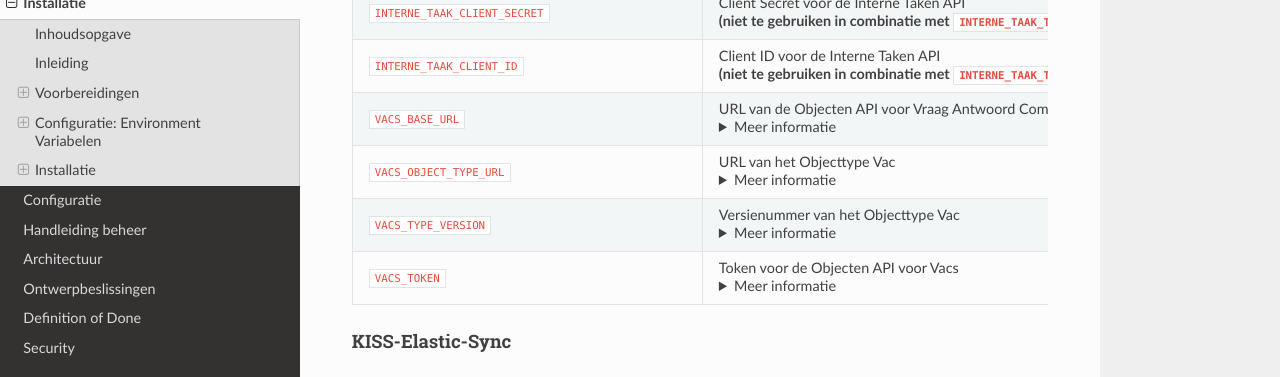
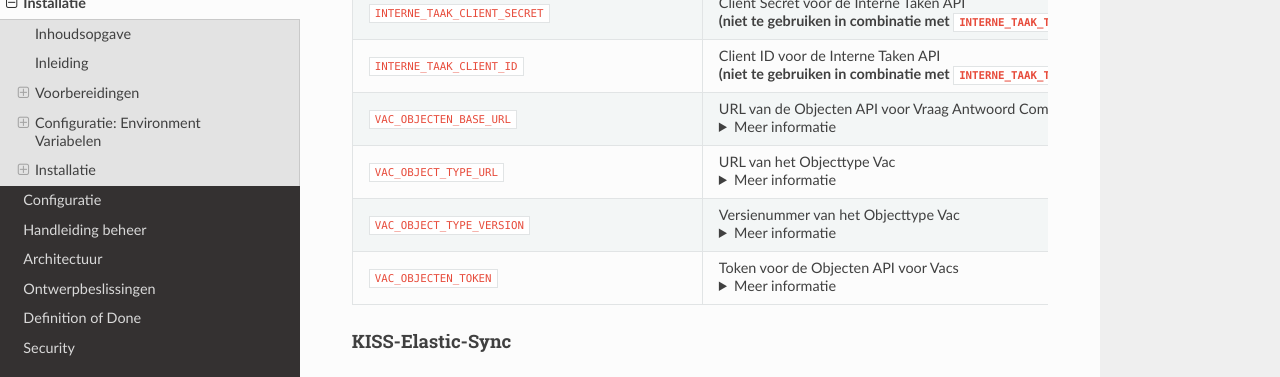
Before and after one commit to Klantinteractie-Servicesysteem/.github, an MkDocs documentation site: the page built from docs/INSTALLATION.md, in a window 1280 px wide and 900 px high, scrolled down 5517 px. Shown: the part 147-524 px from the top of the window. Built offline with MkDocs 1.6.1, drawn with Linux system fonts in a browser that asks for light colours; nearby versions of some CDN libraries.

Commit message:
vac env vars update

```diff
--- a/docs/INSTALLATION.md
+++ b/docs/INSTALLATION.md
@@ -178,10 +178,10 @@ Daarnaast zijn er bronnen die binnen KISS doorzocht moeten worden.
 | `INTERNE_TAAK_TOKEN`                    | Token voor de Objecten API voor Interne Taken  <br/> **(niet te gebruiken met `INTERNE_TAAK_CLIENT_SECRET` en `INTERNE_TAAK_CLIENT_ID`)** <details> <summary>Meer informatie </summary>In de meeste gevallen identificeert KISS zich bij een Objectenregistratie m.b.v. een `TOKEN`. In sommige gevallen is het nodig om de authenticatie in de Objecten API, voor Afdelingen, Groepen en Interne Taken, Medewerkers in te regelen m.b.v. een `client secret` en een `client id`. Dit is bv. het geval als je KISS gebruikt i.c.m. de e-Suite. Afhankelijk van de situatie moet je dus een Token inregelen, en in andere gevallen een id+secret. **NOOIT ALLEBEI!** </details> |
 | `INTERNE_TAAK_CLIENT_SECRET`            | Client Secret voor de Interne Taken API <br/> **(niet te gebruiken in combinatie met `INTERNE_TAAK_TOKEN`)**                      |
 | `INTERNE_TAAK_CLIENT_ID`                | Client ID voor de Interne Taken API <br/> **(niet te gebruiken in combinatie met `INTERNE_TAAK_TOKEN`)**                          |
-| `VACS_BASE_URL`                 | URL van de Objecten API voor Vraag Antwoord Combinaties <details> <summary>Meer informatie</summary> Bijvoorbeeld: `https://objectenregister.mijngemeente.nl` </details>            |
-| `VACS_OBJECT_TYPE_URL`          | URL van het Objecttype Vac <details> <summary>Meer informatie</summary> Bijvoorbeeld `https://objecttypenregister.mijngemeente.nl/api/v2/objecttypes/f83fdc48-5ddb-4b1a-a347-e20092031399` </details> |
-| `VACS_TYPE_VERSION`             | Versienummer van het Objecttype Vac <details> <summary>Meer informatie</summary> Bijvoorbeeld `2` <br /> KISS schrijft Vacs in het Objectenregister. Hierbij moet je altijd de versie van het objecttype meegeven. Omdat het per gemeente kan verschillen welke versie de meest recente is, moet je hier invullen welk versienummer KISS moet meegeven. </details>                                                          |
-| `VACS_TOKEN`                    | Token voor de Objecten API voor Vacs <details> <summary>Meer informatie</summary> In het geval van Vacs identificeert KISS zich bij een Objectenregistratie m.b.v. een `TOKEN`. </details> |
+| `VAC_OBJECTEN_BASE_URL`                 | URL van de Objecten API voor Vraag Antwoord Combinaties <details> <summary>Meer informatie</summary> Bijvoorbeeld: `https://objectenregister.mijngemeente.nl` </details>            |
+| `VAC_OBJECT_TYPE_URL`          | URL van het Objecttype Vac <details> <summary>Meer informatie</summary> Bijvoorbeeld `https://objecttypenregister.mijngemeente.nl/api/v2/objecttypes/f83fdc48-5ddb-4b1a-a347-e20092031399` </details> |
+| `VAC_OBJECT_TYPE_VERSION`             | Versienummer van het Objecttype Vac <details> <summary>Meer informatie</summary> Bijvoorbeeld `2` <br /> KISS schrijft Vacs in het Objectenregister. Hierbij moet je altijd de versie van het objecttype meegeven. Omdat het per gemeente kan verschillen welke versie de meest recente is, moet je hier invullen welk versienummer KISS moet meegeven. </details>                                                          |
+| `VAC_OBJECTEN_TOKEN`                    | Token voor de Objecten API voor Vacs <details> <summary>Meer informatie</summary> In het geval van Vacs identificeert KISS zich bij een Objectenregistratie m.b.v. een `TOKEN`. </details> |
 
 #### KISS-Elastic-Sync
 <details> <summary>Meer informatie </summary>KISS-Elastic-Sync is het component dat zorgt dat de gekoppelde bronnen die via Elasticsearch ontsloten worden in KISS, naar de juiste Indexen worden gepushed, met de benodigde gegevens hieraan toegevoegd. Onderstaande environment variabelen gaan over de bronnen die gekoppeld zijn aan de KISS-Elastic-Sync. </details>
```
